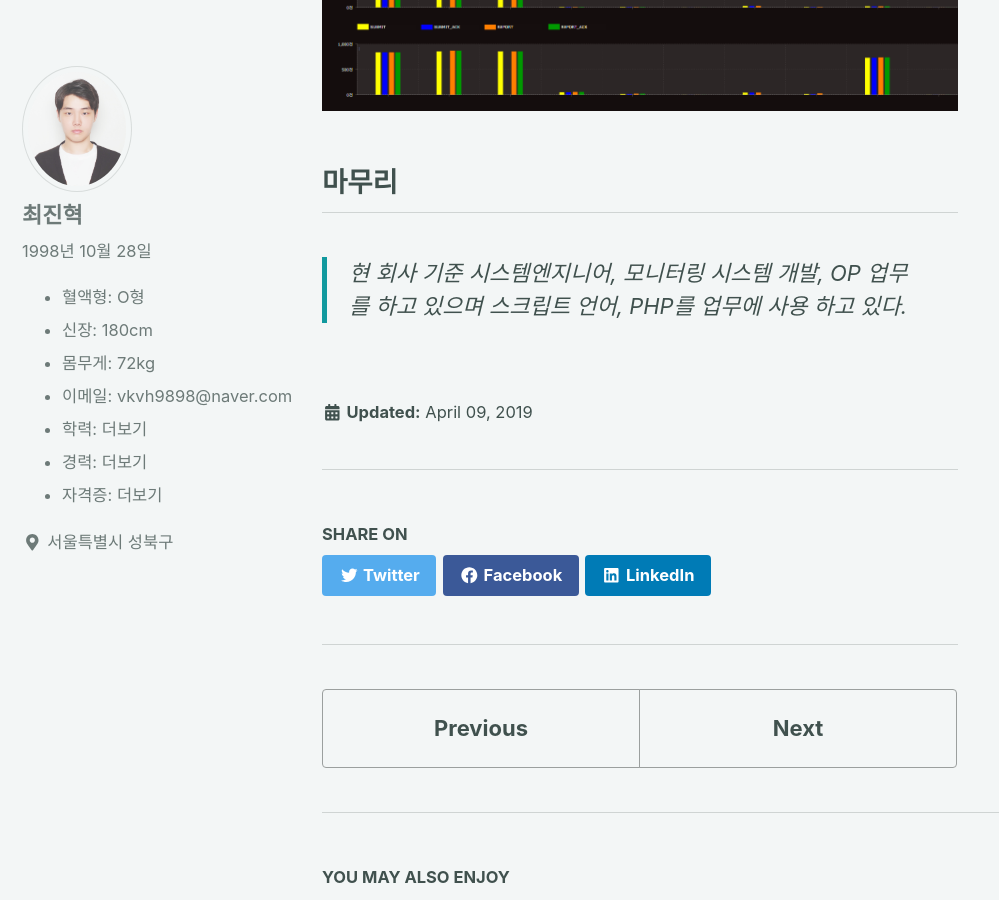
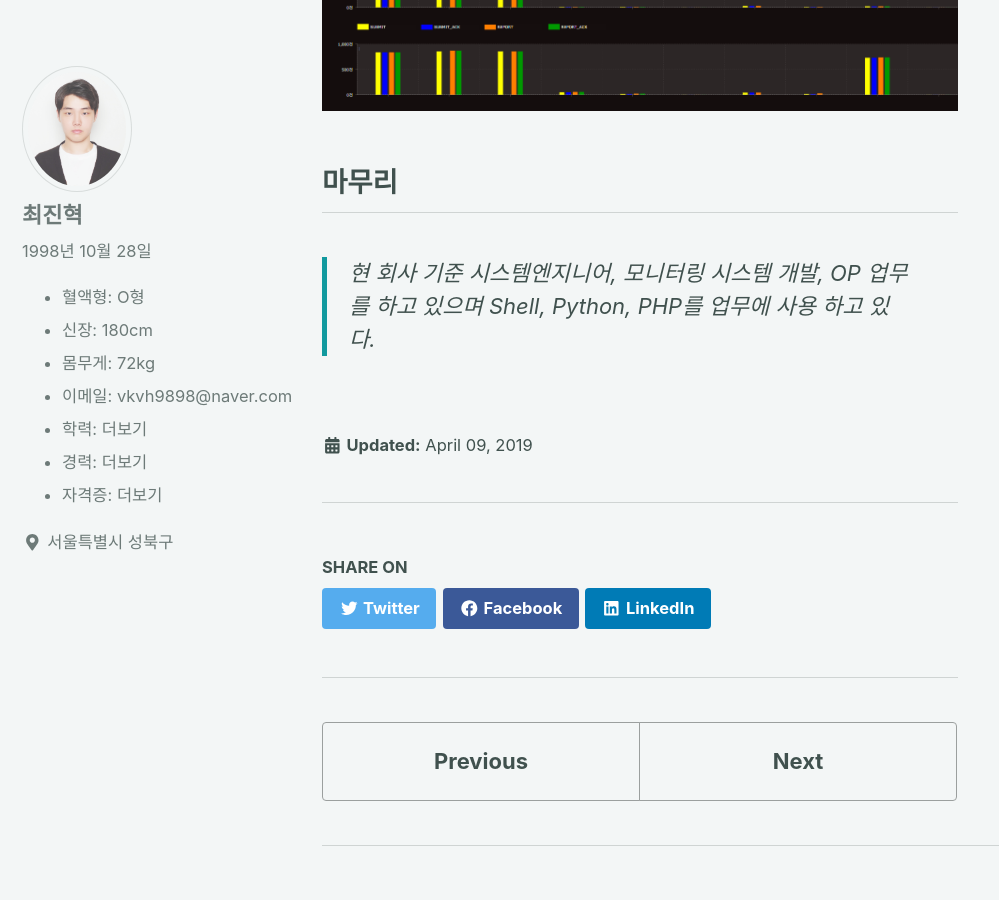
Before and after one commit to Tosi123/Tosi123.github.io, a Jekyll site: the page built from _posts/2019-04-09-etc1.md, in a window 1280 px wide and 900 px high, scrolled down 2173 px. Shown: the whole window, without its empty margins (0-999 px from the left). Built offline with Jekyll 4.4.1, drawn with Linux system fonts in a browser that asks for light colours; cached includes are drawn as plain includes; nearby versions of some CDN libraries.

Commit message:
Update 2019-04-09-etc1.md

```diff
--- a/_posts/2019-04-09-etc1.md
+++ b/_posts/2019-04-09-etc1.md
@@ -30,4 +30,4 @@ title : "업무 정리"
 ![예시3](https://raw.githubusercontent.com/Tosi123/Tosi123.github.io/master/assets/image/gw_ex3.png?raw=true)
 
 ## 마무리
->현 회사 기준 시스템엔지니어, 모니터링 시스템 개발, OP 업무를 하고 있으며 스크립트 언어, PHP를 업무에 사용 하고 있다.
+>현 회사 기준 시스템엔지니어, 모니터링 시스템 개발, OP 업무를 하고 있으며 Shell, Python, PHP를 업무에 사용 하고 있다.
```
